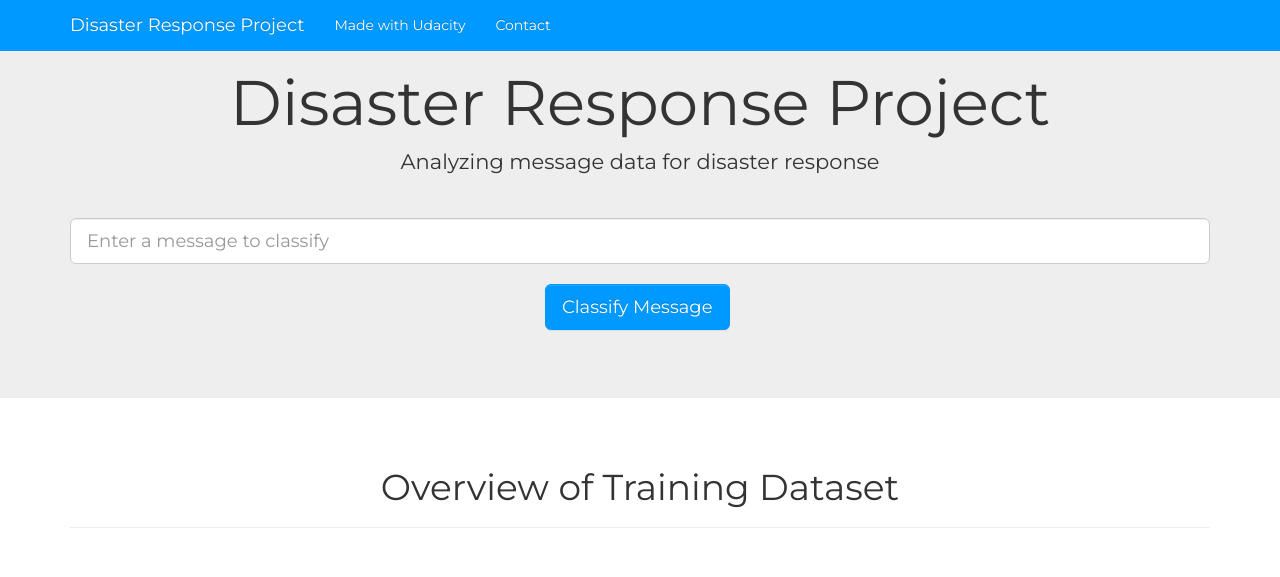
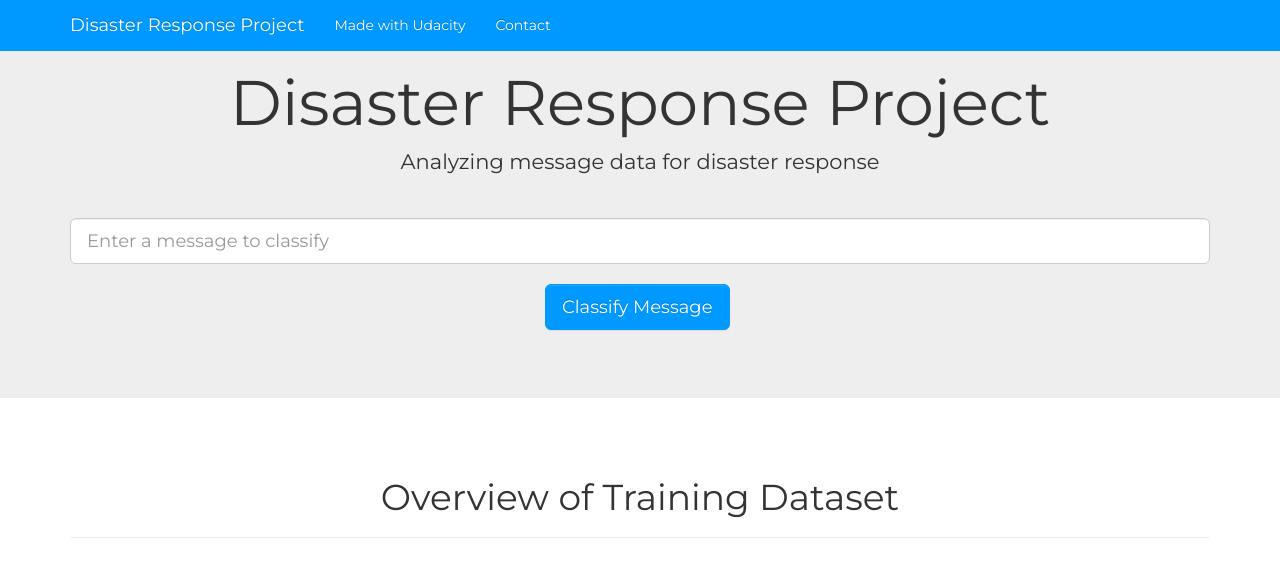
Before and after one commit to julianikulski/disaster-response-pipeline, a Flask app: template app/templates/master.html in a window 1280 px wide. Shown: the top 577 px of the page. Run offline with Flask 2, Linux system fonts and the light colour scheme; the template is opened without the code that fills it, so the values that code supplies are empty; parts of the project's set-up code (start-up, migrations or seed data) failed here and were passed over; some libraries are stand-ins or nearby versions.

Commit message:
style: Add top and bottom margins for graphs

```diff
--- a/app/static/style.css
+++ b/app/static/style.css
@@ -40,3 +40,9 @@
 .list-group-item-success {
     color: #0099ff;
     background-color: #99ddff;
+}
+
+#graphs {
+	margin-top: 40px;
+  	margin-bottom: 40px;
+}
--- a/app/templates/master.html
+++ b/app/templates/master.html
@@ -53,7 +53,7 @@
     </div>
 </div>
 
-<div class="container">
+<div class="container" id="graphs">
     {% block content %}
         <div class="page-header">
             <h1 class="text-center">Overview of Training Dataset</h1>
```
